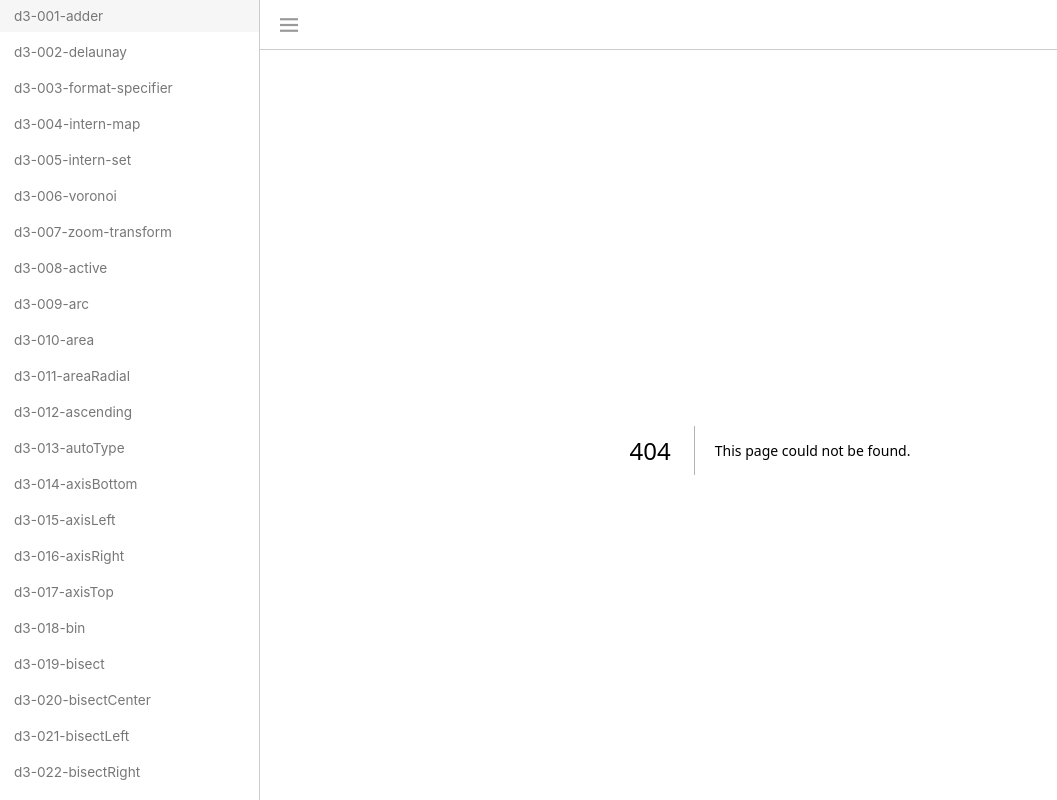
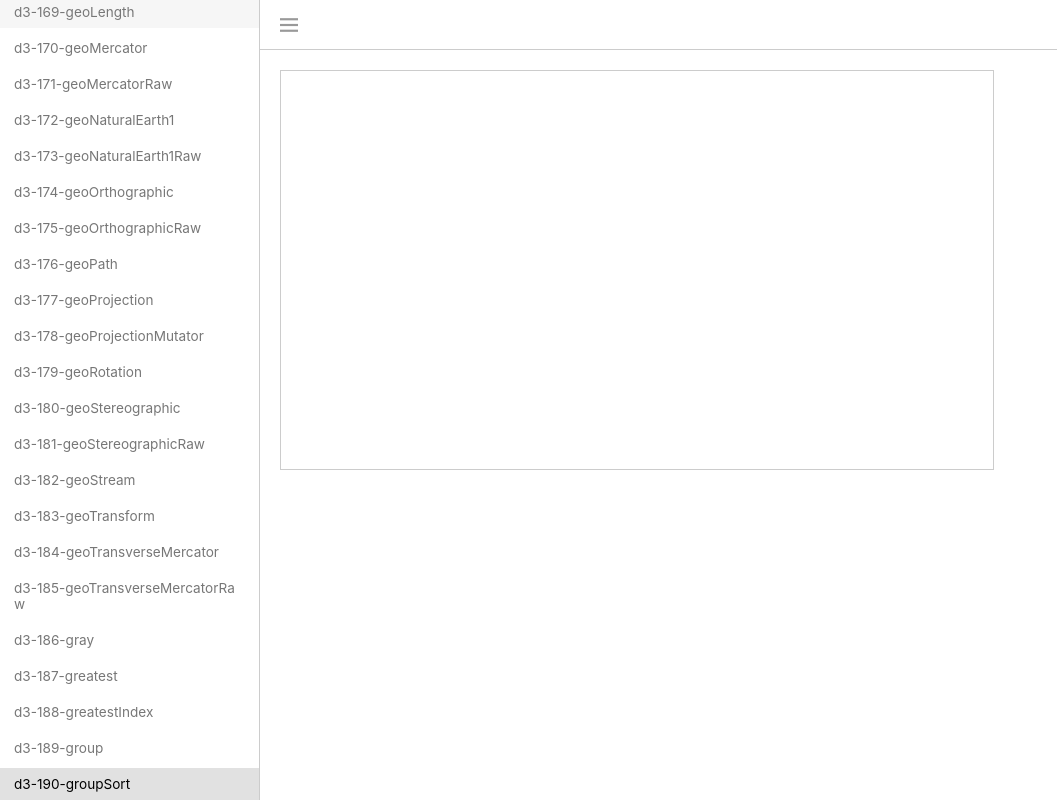
Before and after one commit to wisdomstar94/d3-research, a Next.js app: page /d3-example/d3-190-groupSort in a window 1280 px wide. Before the commit this address had no page. Shown: the whole page, without its empty margins (0-1057 px from the left). Built offline with nearby package versions, Linux system fonts and the light colour scheme.

Commit message:
d3-190-groupSort 페이지 작성 완료.

```diff
--- /dev/null
+++ b/src/app/d3-example/d3-190-groupSort/page.tsx
@@ -0,0 +1,71 @@
+"use client"
+import { ascending, groupSort } from "d3";
+import { NextPage } from "next";
+import Head from "next/head";
+import { useEffect, useRef } from "react";
+import CommonLayout from "../../../components/layouts/common-layout/common-layout.component";
+
+// https://github.com/d3/d3-array/blob/main/README.md#groupSort
+
+const Index: NextPage = () => {
+  return (
+    <>
+      <Head>
+        <title>d3-190-groupSort</title>
+        <meta name="description" content="d3-190-groupSort 예시 코드 페이지입니다." />
+        <link rel="icon" href="/favicon.ico" />
+      </Head>
+
+      <CommonLayout>
+        <PageContents />
+      </CommonLayout>
+    </>
+  );
+};
+
+const PageContents = () => {
+  const boxElementRef = useRef<HTMLDivElement>(null);
+
+  useEffect(() => {
+    while (boxElementRef.current?.hasChildNodes() === true) {
+      if (boxElementRef.current?.firstChild !== null) {
+        boxElementRef.current?.removeChild(boxElementRef.current?.firstChild);
+      }
+    }
+
+    /*
+      d3.groupSort 함수는 지정된 키 함수에 따라 지정된 요소의 목록을 그룹화하고
+      지정된 비교기에 따라 그룹을 정렬한 다음 정렬된 순서로 키 배열을 반환합니다.
+    */
+
+    const data = [
+      {name: "ABC", amount: "34.0",   date: "2015-11-12"},
+      {name: "DEF", amount: "120.11", date: "2015-11-12"},
+      {name: "MNO", amount: "12.01",  date: "2016-01-04"},
+      {name: "XYZ", amount: "34.05",  date: "2016-01-04"},
+      {name: "SST", amount: "57.44",  date: "2017-05-21"},
+    ];
+    console.log(`data`, data);
+
+    const grouped_sort_data = groupSort(
+      data,
+      (a, b) => {
+        // console.log('a', a);
+        // console.log('b', b);
+        return ascending(a[0].date, b[0].date);
+      },
+      d => d.date
+    );
+    console.log('grouped_sort_data', grouped_sort_data);
+  }, []);
+
+  return (
+    <>
+      <div className="box" ref={boxElementRef}>
+
+      </div>
+    </>
+  );
+};
+
+export default Index;
--- a/src/components/layouts/side-bar/side-bar.component.tsx
+++ b/src/components/layouts/side-bar/side-bar.component.tsx
@@ -204,6 +204,7 @@ const SideBar = (props: ISideBar.Props) => {
     { menuName: 'd3-187-greatest', menuLink: '/d3-example/d3-187-greatest' },
     { menuName: 'd3-188-greatestIndex', menuLink: '/d3-example/d3-188-greatestIndex' },
     { menuName: 'd3-189-group', menuLink: '/d3-example/d3-189-group' },
+    { menuName: 'd3-190-groupSort', menuLink: '/d3-example/d3-190-groupSort' },
   ]);
 
   useEffect(() => {
```
